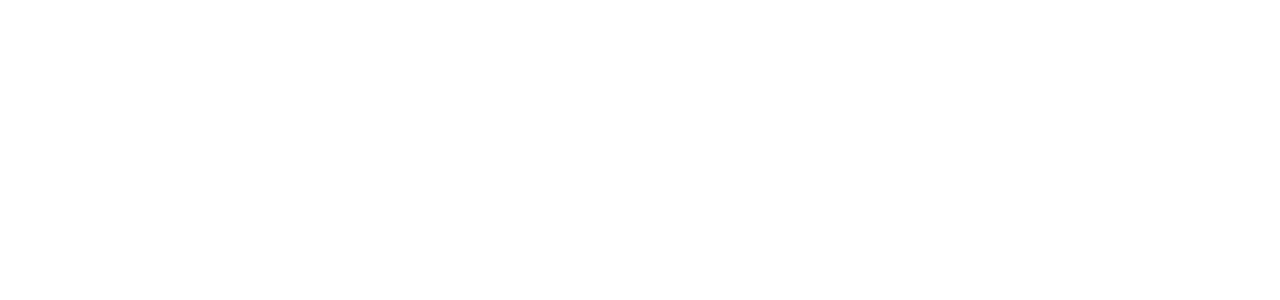
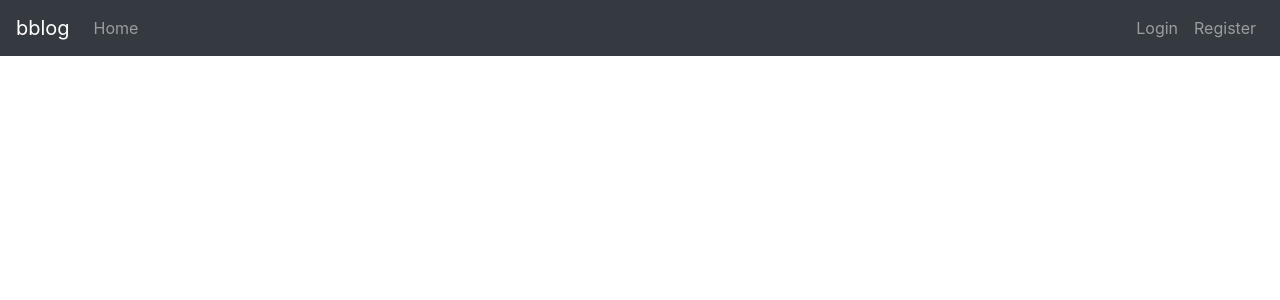
Before and after one commit to boberstarosta/bblog, a Django app: page / in a window 1280 px wide. Before the commit the part shown is empty. Shown: the top 300 px of the page. Run offline with Django 3.2, Linux system fonts and the light colour scheme; tables that the repository leaves empty hold one stand-in row (values such as "Sample post"); some libraries are stand-ins or nearby versions.

Commit message:
added navbar to base.html

```diff
--- a/blog/templates/blog/base.html
+++ b/blog/templates/blog/base.html
@@ -11,6 +11,28 @@
     <title>bblog</title>
   </head>
   <body>
+
+    <nav class="navbar navbar-expand-lg navbar-dark bg-dark">
+      <a class="navbar-brand" href="{% url 'blog:index' %}">bblog</a>
+      <button class="navbar-toggler" type="button" data-toggle="collapse" data-target="#navbarNavAltMarkup" aria-controls="navbarNavAltMarkup" aria-expanded="false" aria-label="Toggle navigation">
+        <span class="navbar-toggler-icon"></span>
+      </button>
+      <div class="collapse navbar-collapse" id="navbarNavAltMarkup">
+        <div class="navbar-nav mr-auto">
+          <a class="nav-item nav-link" href="{% url 'blog:index' %}">Home</a>
+        </div>
+        <div class="navbar-nav ml-auto">
+          {% if user.is_authenticated %}
+            <span class="navbar-text">Logged in as {{ user.username }}</span>
+            <a class="nav-item nav-link" href="#">Logout</a>
+          {% else %}
+            <a class="nav-item nav-link" href="#">Login</a>
+            <a class="nav-item nav-link" href="#">Register</a>
+          {% endif %}
+        </div>
+      </div>
+    </nav>
+
     <main role="main" class="container">
       <div class="row">
         <div class="col-md-10">
```
